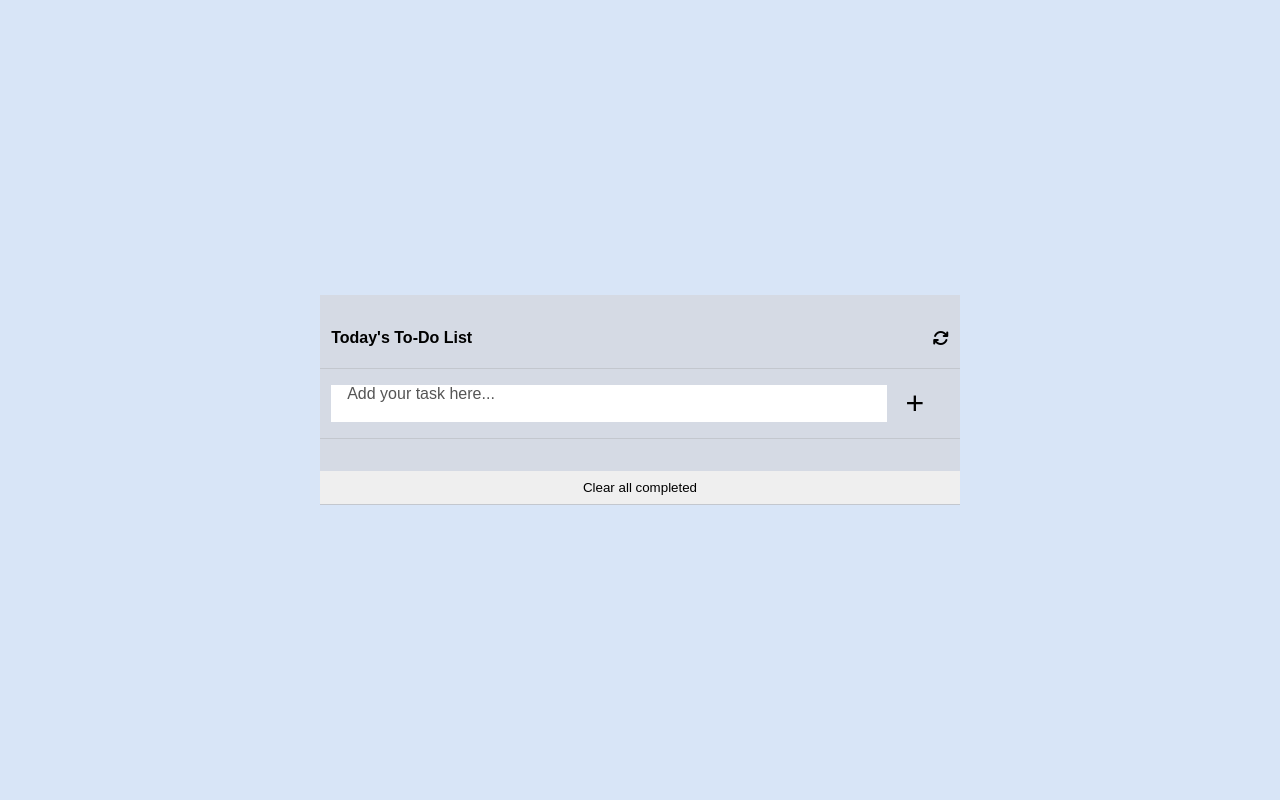
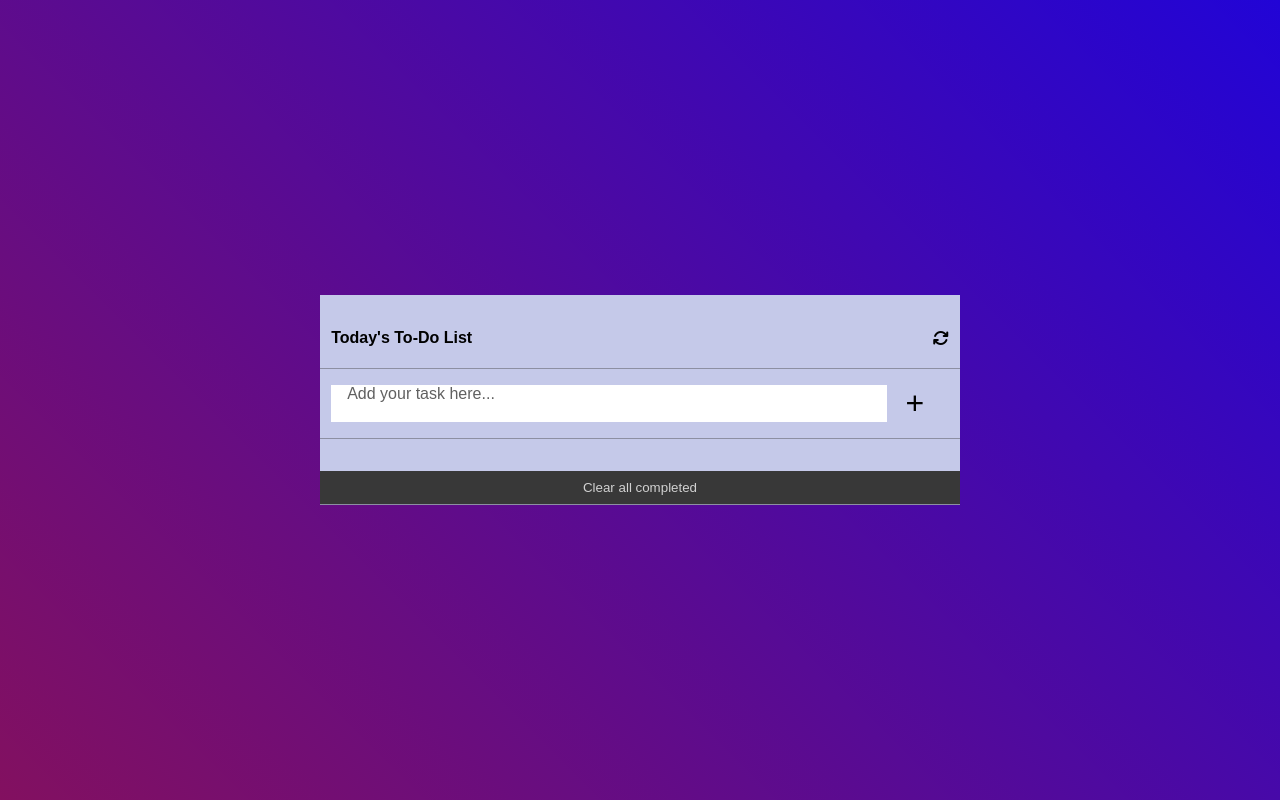
Before and after one commit to Uzair-Manzoor/To-Do-list, a plain HTML site: page src/index.html in a window 1280 px wide. Drawn offline with Linux system fonts and the light colour scheme.

Commit message:
update css file

```diff
--- a/src/index.css
+++ b/src/index.css
@@ -1,6 +1,9 @@
 :root {
-  --primary: #d8e5f7;
-  --secondary: #d5dae4;
+  --primary: #534334;
+  --secondary: #c5c9e9;
+  --primary-rgb: 255, 204, 128;
+  --secondary-rgb: 128, 201, 255;
+  --dark-gray: 56, 56, 56;
 }
 
 html,
@@ -16,6 +19,21 @@ body {
   justify-content: center;
   align-items: center;
   min-height: 100vh;
+  animation: gradientAnimation 8s linear infinite;
+  background-size: 200% 200%;
+  background-image: linear-gradient(45deg, #ff0000a5, rgb(0, 0, 255));
+}
+
+@keyframes gradientAnimation {
+  0% {
+    background-position: 0 50%;
+  }
+  50% {
+    background-position: 100% 50%;
+  }
+  100% {
+    background-position: 0 50%;
+  }
 }
 
 * {
@@ -31,7 +49,7 @@ body {
 }
 
 .todo-app-container > * {
-  border-bottom: 1px solid #8a8a8a40;
+  border-bottom: 1px solid rgba(var(--dark-gray), 0.4);
   padding: 0 0.7em;
 }
 
@@ -65,7 +83,7 @@ input {
   top: 0;
   left: 1rem;
   font-size: 16px;
-  color: #555;
+  color: rgba(var(--dark-gray), 0.8);
   pointer-events: none;
   transition: 0.2s ease-out;
 }
@@ -73,7 +91,7 @@ input {
 .task-input:focus ~ label {
   top: -20px;
   left: 2px;
-  color: #777;
+  color: rgba(var(--dark-gray), 0.9);
   font-size: 14px;
 }
 
@@ -100,7 +118,7 @@ input {
   align-items: center;
   gap: 0.7em;
   padding: 0.5em;
-  border-bottom: 1px solid #c1c1c2;
+  border-bottom: 1px solid rgba(var(--dark-gray), 0.2);
 }
 
 .task-list {
@@ -110,11 +128,14 @@ input {
 .clear-completed-tasks {
   width: 100%;
   padding: 0.5em;
+  background: rgb(var(--dark-gray));
+  color: #d1d1d1;
+  cursor: pointer;
 }
 
 .clear-completed-tasks:hover {
-  background: rgb(104, 104, 106);
-  color: #f6f6f6;
+  background: rgb(var(--dark-gray), 0.8);
+  color: #cecece;
 }
 
 .task i {
```
